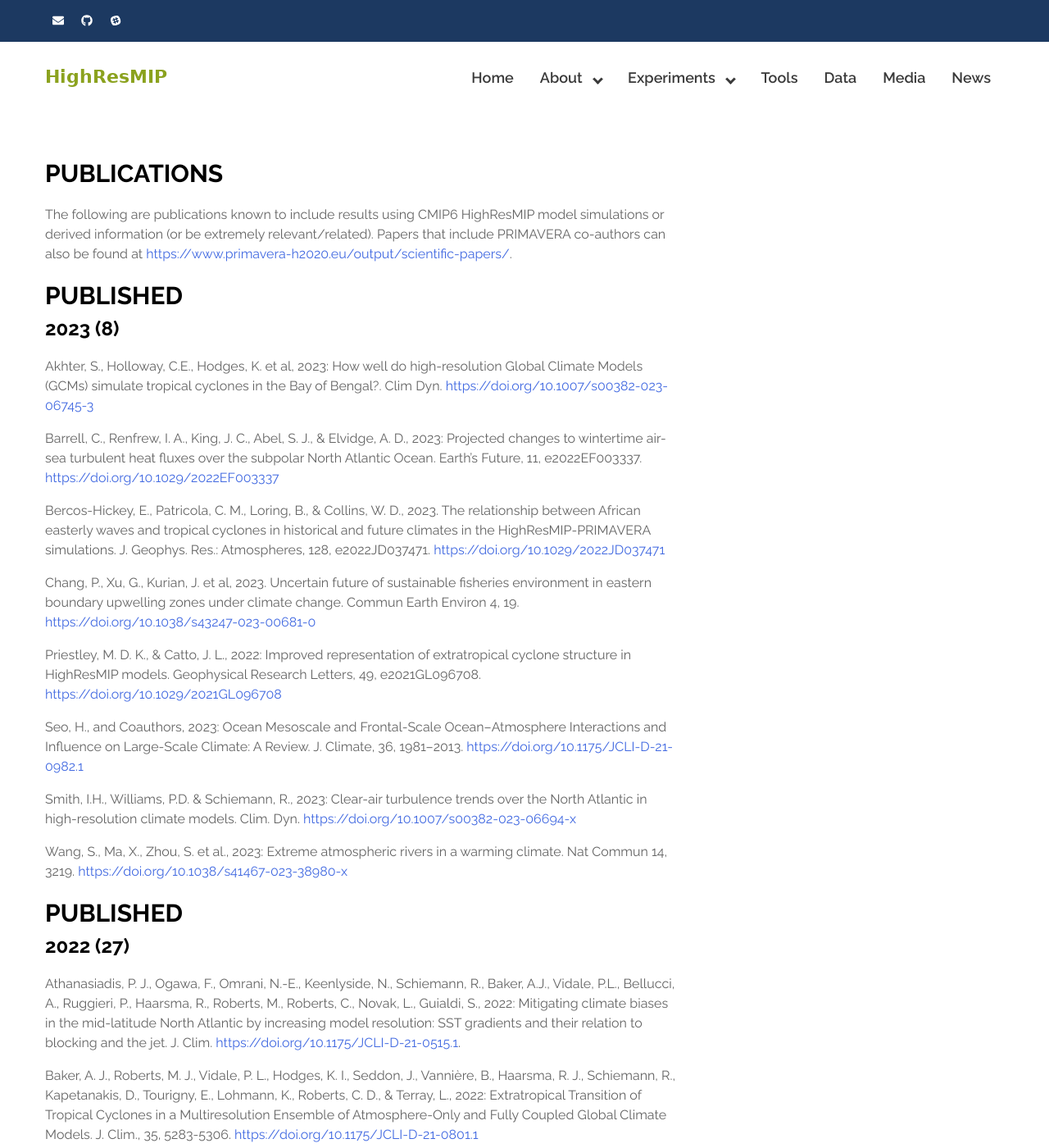
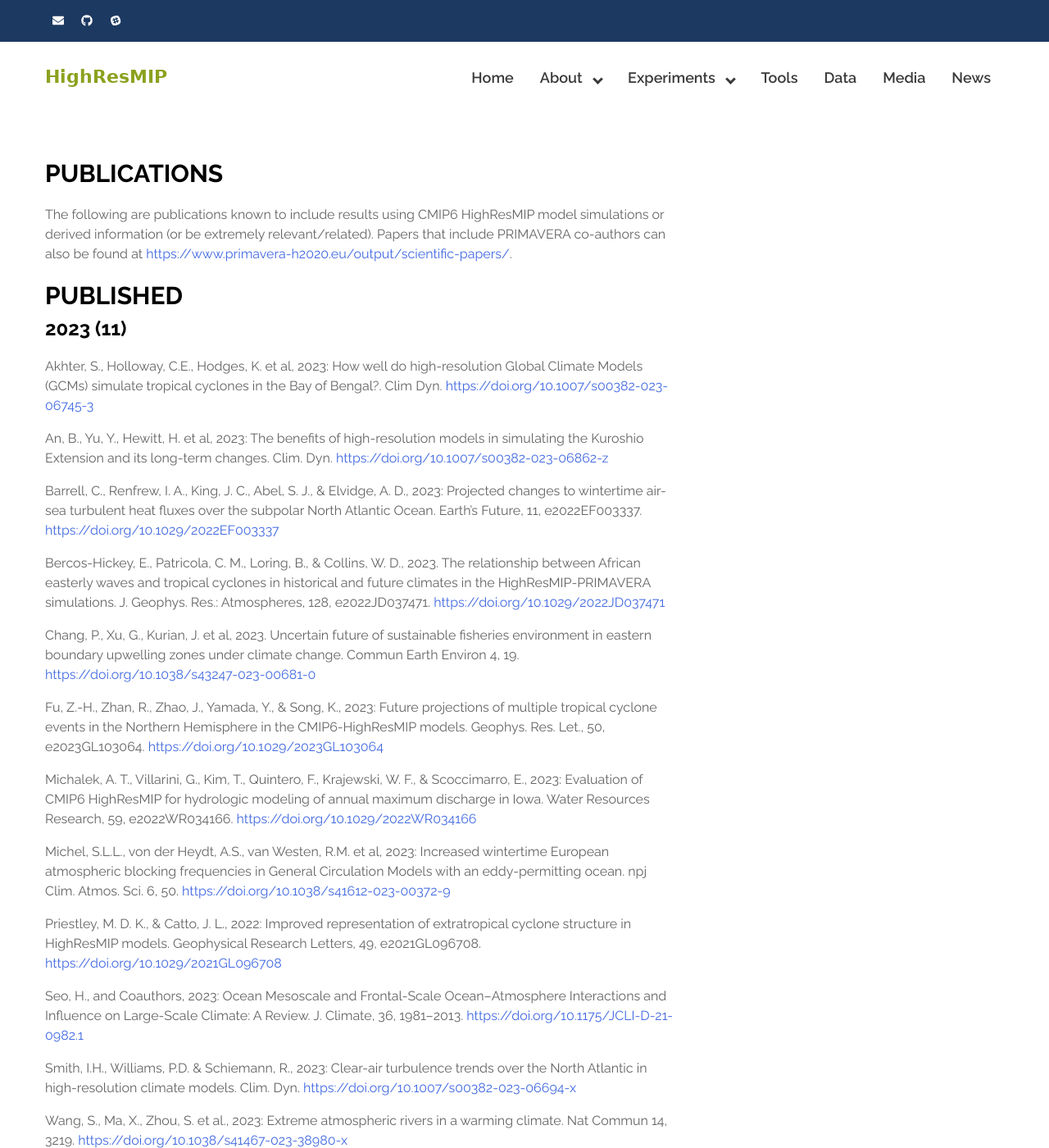
Before and after one commit to HighResMIP2/HighResMIP2.github.io, a Jekyll site: the page built from publications.md, in a window 1280 px wide and 1400 px high. Shown: the whole window at 82% size. Built offline with Jekyll 4.4.1, drawn with Linux system fonts in a browser that asks for light colours; some of the changed text lies outside the part shown.

Commit message:
Pubs 2023 (#18)
* Added more refs

* Added poster and CMIP7 information, updated references

* Added poster and CMIP7 information, updated references, added files

```diff
--- a/_layouts/base_highresmip.html
+++ b/_layouts/base_highresmip.html
@@ -84,6 +84,7 @@
 								<!-- <li><a href="/experiments/">Experiments</a></li> -->
 								<li class="menu-parent">Experiments
 									<ul class="sub-menu">
+										<li><a href="/experiments/experiment_cmip7/">CMIP7 Experiment</a></li>
 										<li><a href="/experiments/experiment_cmip6/">CMIP6 Experiment</a></li>
 										<li><a href="/experiments/sst_seaice_forcing/">SSTandSeaiceForcing</a></li>
 									</ul>
--- a/publications.md
+++ b/publications.md
@@ -8,14 +8,22 @@ The following are publications known to include results using CMIP6 HighResMIP m
 
 
 ## Published
-### 2023 (8)
+### 2023 (11)
 Akhter, S., Holloway, C.E., Hodges, K. et al, 2023: How well do high-resolution Global Climate Models (GCMs) simulate tropical cyclones in the Bay of Bengal?. Clim Dyn. [https://doi.org/10.1007/s00382-023-06745-3](https://doi.org/10.1007/s00382-023-06745-3)
+
+An, B., Yu, Y., Hewitt, H. et al, 2023: The benefits of high-resolution models in simulating the Kuroshio Extension and its long-term changes. Clim. Dyn. [https://doi.org/10.1007/s00382-023-06862-z](https://doi.org/10.1007/s00382-023-06862-z)
 
 Barrell, C., Renfrew, I. A., King, J. C., Abel, S. J., & Elvidge, A. D., 2023: Projected changes to wintertime air-sea turbulent heat fluxes over the subpolar North Atlantic Ocean. Earth's Future, 11, e2022EF003337. [https://doi.org/10.1029/2022EF003337](https://doi.org/10.1029/2022EF003337)
 
 Bercos-Hickey, E., Patricola, C. M., Loring, B., & Collins, W. D., 2023. The relationship between African easterly waves and tropical cyclones in historical and future climates in the HighResMIP-PRIMAVERA simulations. J. Geophys. Res.: Atmospheres, 128, e2022JD037471. [https://doi.org/10.1029/2022JD037471](https://doi.org/10.1029/2022JD037471)
 
 Chang, P., Xu, G., Kurian, J. et al, 2023. Uncertain future of sustainable fisheries environment in eastern boundary upwelling zones under climate change. Commun Earth Environ 4, 19. [https://doi.org/10.1038/s43247-023-00681-0](https://doi.org/10.1038/s43247-023-00681-0)
+
+Fu, Z.-H., Zhan, R., Zhao, J., Yamada, Y., & Song, K., 2023: Future projections of multiple tropical cyclone events in the Northern Hemisphere in the CMIP6-HighResMIP models. Geophys. Res. Let., 50, e2023GL103064. [https://doi.org/10.1029/2023GL103064](https://doi.org/10.1029/2023GL103064)
+
+Michalek, A. T., Villarini, G., Kim, T., Quintero, F., Krajewski, W. F., & Scoccimarro, E., 2023: Evaluation of CMIP6 HighResMIP for hydrologic modeling of annual maximum discharge in Iowa. Water Resources Research, 59, e2022WR034166. [https://doi.org/10.1029/2022WR034166](https://doi.org/10.1029/2022WR034166)
+
+Michel, S.L.L., von der Heydt, A.S., van Westen, R.M. et al, 2023: Increased wintertime European atmospheric blocking frequencies in General Circulation Models with an eddy-permitting ocean. npj Clim. Atmos. Sci. 6, 50. [https://doi.org/10.1038/s41612-023-00372-9](https://doi.org/10.1038/s41612-023-00372-9)
 
 Priestley, M. D. K., & Catto, J. L., 2022: Improved representation of extratropical cyclone structure in HighResMIP models. Geophysical Research Letters, 49, e2021GL096708. [https://doi.org/10.1029/2021GL096708](https://doi.org/10.1029/2021GL096708)
 
@@ -295,9 +303,11 @@ R. J. Haarsma, M. Roberts, P. L. Vidale, C. A. Senior, A. Bellucci, Q. Bao, P. C
 ## Submitted/in prep (3)
 Docquier, D., Vannitsem, S., Bellucci, A., and Frankignoul, C.: Interactions between ocean heat budget terms in HighResMIP climate models measured by the rate of information transfer, EGUsphere [preprint], [https://doi.org/10.5194/egusphere-2022-1340](https://doi.org/10.5194/egusphere-2022-1340), 2022.
 
-Muis, S., et al., 2022: Global projections of storm surges using high-resolution CMIP6 climate models: validation, projected changes, and methodological challenges. Earth's Future, submitted. [https://doi.org/10.1002/essoar.10511919.1](https://doi.org/10.1002/essoar.10511919.1)
+Muis, S., et al., 2022: Global projections of storm surges using high-resolution CMIP6 climate models: validation, projected changes, and methodological challenges. Earth's Future, accepted. [https://doi.org/10.1002/essoar.10511919.1](https://doi.org/10.1002/essoar.10511919.1)
 
-Seddon, J., et al., 2023: The analysis of large-volume multi-institute climate model output at a Central Analysis Facility. GMD, submitted.
+Seddon, J., et al., 2023: The analysis of large-volume multi-institute climate model output at a Central Analysis Facility. GMD, revised.
+
+Selivanova, J., Iovino, D., and Cocetta, F.: Past and future of the Arctic sea ice in HighResMIP climate models, EGUsphere [preprint], https://doi.org/10.5194/egusphere-2023-1411, 2023.
 
 ## Derived datasets
 Roberts, M. (2019): CMIP6 HighResMIP: Tropical storm tracks. Centre for Environmental Data Analysis, *date of citation*. [http://catalogue.ceda.ac.uk/uuid/e82a62d926d7448696a2b60c1925f811](http://catalogue.ceda.ac.uk/uuid/e82a62d926d7448696a2b60c1925f811).
```
Also changed, not shown: experiment_cmip7.md (added, +44 -0 lines), news.md (+3 -0 lines), 1 other file.
